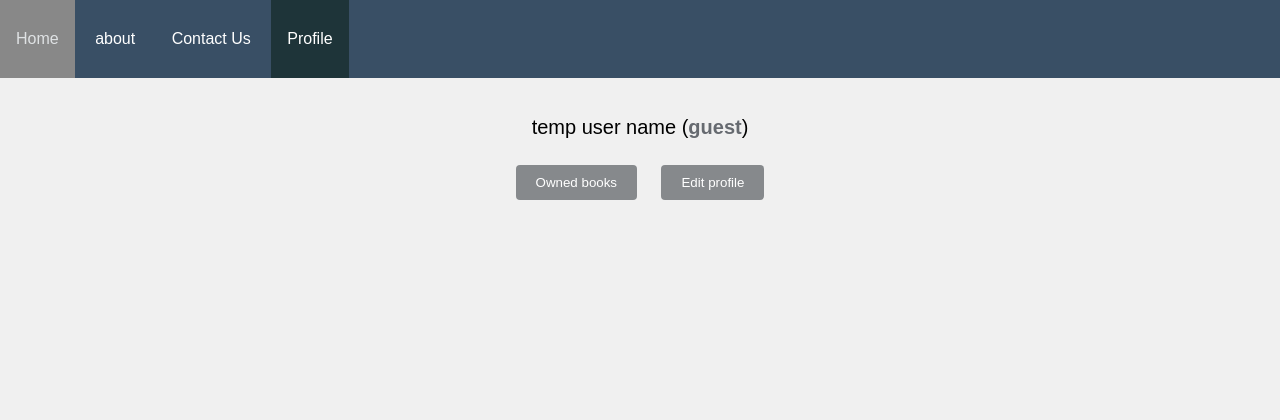
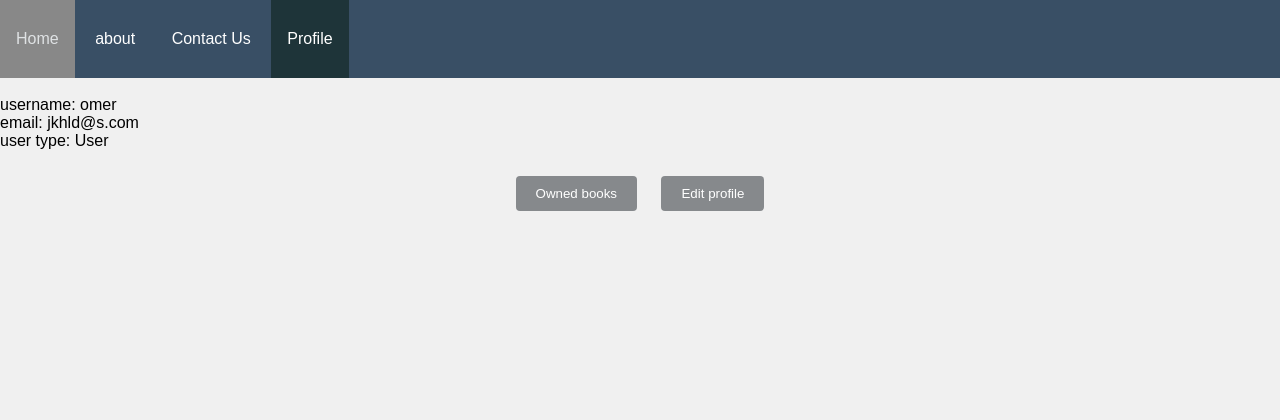
Before and after one commit to omerym/Library-Website, a Django app: page /user/ in a window 1280 px wide. Shown: the top 420 px of the page. Run offline with Django 3.2, Linux system fonts and the light colour scheme; a user stored in the database is signed in.

Commit message:
UserProfile

```diff
--- a/WebAssignment/WebAssignment/Library/templates/UserProfile.html
+++ b/WebAssignment/WebAssignment/Library/templates/UserProfile.html
@@ -27,7 +27,10 @@
     </ul><br />
     {% if request.user.is_authenticated %}
     <div id="contactId"></div>
-    <p id="username" class="username">temp user name (<span class="role">guest</span>)</p>
+    username: {{user.username}}<br />
+    email: {{user.email}}<br />
+    user type: {% if perms.Library.admin %}Admin{%else%}User{%endif%}<br />
+
     <ul class="UserPrivilege">
         {% if not perms.Library.admin %}
         <li name="User" class="rolefunctionArea"><button onclick="loadBorrowedBooks()" class="rolefunction">Owned books</button></li>
--- a/WebAssignment/WebAssignment/Library/urls.py
+++ b/WebAssignment/WebAssignment/Library/urls.py
@@ -14,8 +14,4 @@ urlpatterns = [
     path('books/', views.GetBooks, name='GetBooks'),
     path('signout/', views.SignOut, name='SignOut'),
 
-    path('delete_book/<str:book_id>/', views.deleteBook, name='deleteBook'),
-    path('borrow_book/<str:book_id>/', views.deleteBook, name='borrow_book'),
-    path('return_book/<str:book_id>/', views.deleteBook, name='return_book'),
-
 ]
--- a/WebAssignment/WebAssignment/Library/views.py
+++ b/WebAssignment/WebAssignment/Library/views.py
@@ -153,41 +153,3 @@ def GetAdminPermission():
         p = Permission.objects.create(codename = 'admin', content_type = c)
         p.save()
     return p
-
-
-def deleteBook():
-    book = get_object_404(Book,bookId = book_id)
-    if request.method == "POST":
-        book.delete()
-        messages.success(request,'book{book.title} has been deleted sucsffully')
-        return redirect('/books/')
-    return render(request, 'DeleteBookPage.html', {'book': book})
-
-
-def BorrowBook(request,book_id):
-     book = get_object_404(Book,bookId = book_id)
-     if book.isBorrowed:
-          messages.error(request,'book{book.title} has been alrady borrowed')
-          return redirect('/books/')
-     if reqeust.method == "POST":
-        book.isBorrowed = false
-        book.save()
-        messages.success(request, 'You have successfully returned the book "{book.title}".')
-
-        return redirect('/books/')
-     return render(request, '.html', {'book': book})
-
-
-def returnBook(request,book_id):
-
-    if book.isBorrowed:
-          messages.error(request,'book{book.title} has been deleted sucsffully')
-          return redirect('/books/')
-
-    if reqeust.method == "POST":
-        book.isBorrowed = false
-        book.save()
-
-        messages.success(request, 'You have successfully returned the book "{book.title}".')
-        return redirect('/books/')
-    return render(request, '.html', {'book': book})
```
Also changed, not shown: WebAssignment/db.sqlite3.
